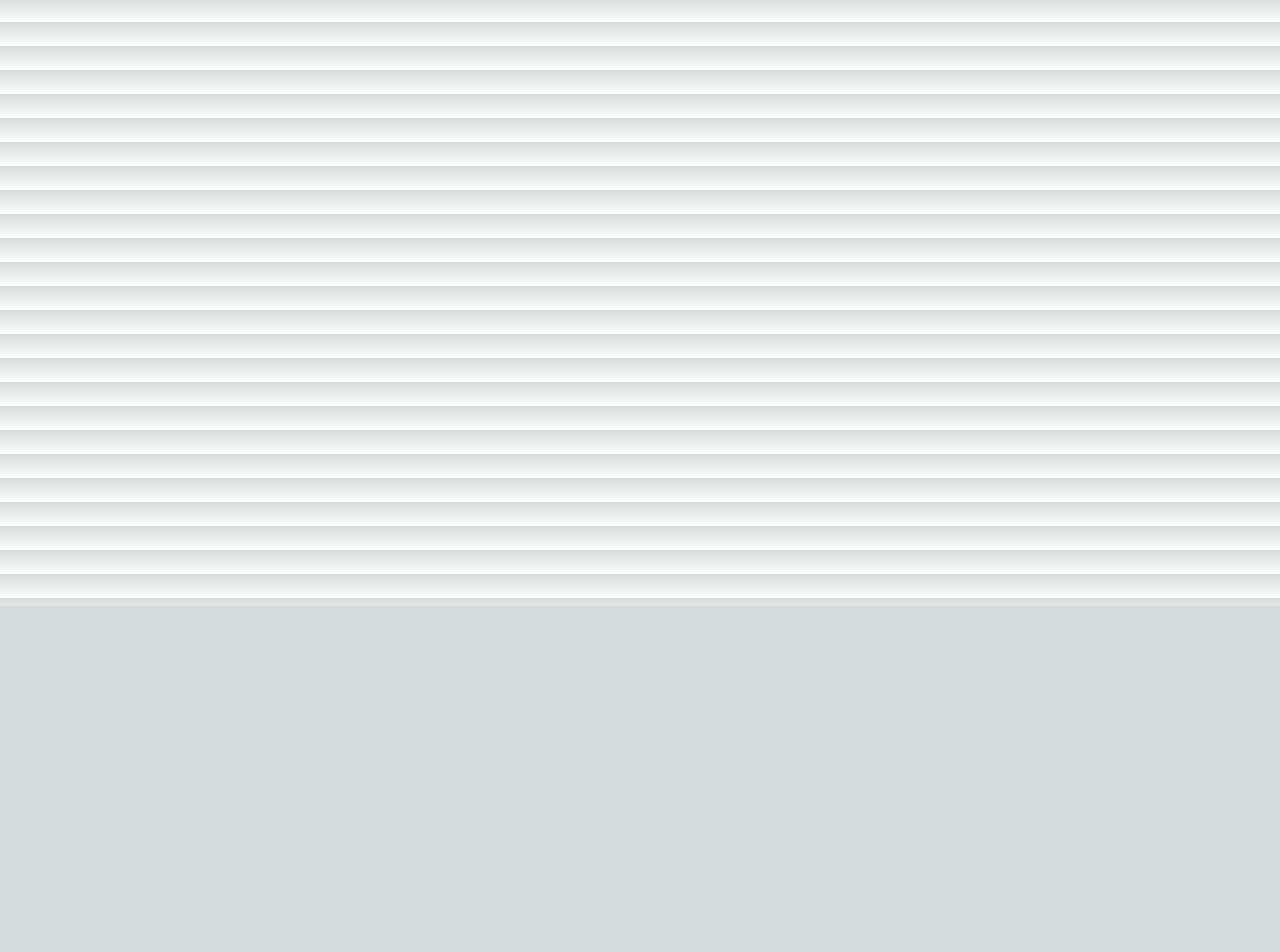
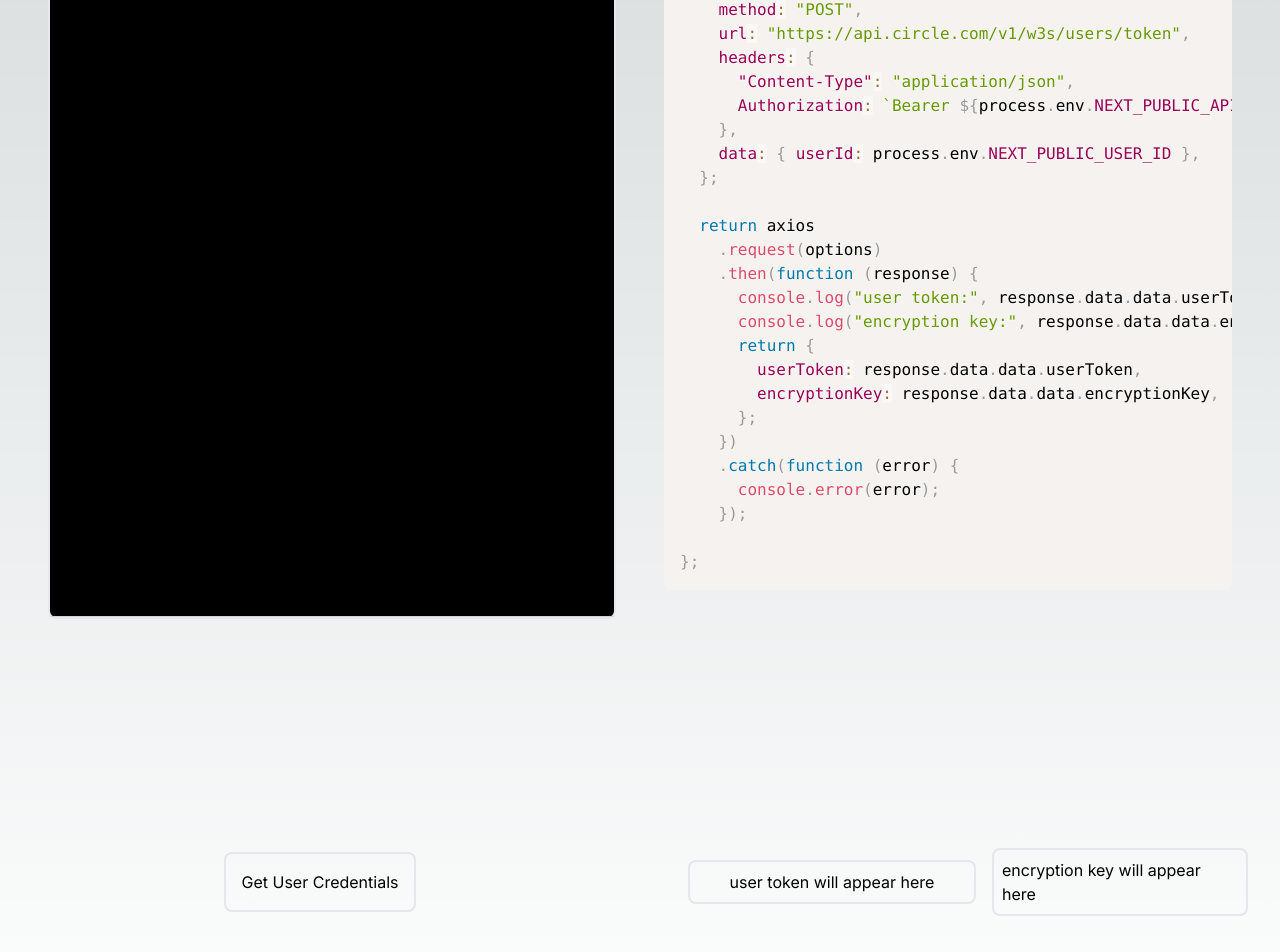
Before and after one commit to SimonYuvarlak/User-Controlled-Wallets, a Next.js app: page /acquire_session_token in a window 1280 px wide. Shown: the part 194-1146 px from the top of the page. Before the commit the page ends 800 px from the top, so only its background shows below. Built offline with nearby package versions, Linux system fonts and the light colour scheme.

Commit message:
acquire session page code

```diff
--- a/src/app/acquire_session_token/page.js
+++ b/src/app/acquire_session_token/page.js
@@ -1,15 +1,190 @@
 "use client";
-import React from "react";
+import { React, useState } from "react";
 import { acquire_session_token } from "../api/acquire_session_token/route";
+import { Prism as SyntaxHighlighter } from "react-syntax-highlighter";
+import { light } from "react-syntax-highlighter/dist/esm/styles/prism";
 
 const AcquireSessionToken = () => {
-  const retrieve_token = () => {
-    acquire_session_token();
+  const [userToken, setUserToken] = useState("user token will appear here");
+  const [encryptionKey, setEncryptionKey] = useState(
+    "encryption key will appear here"
+  );
+  const [codeCopied, setCodeCopied] = useState(false);
+  const [userTokenCopied, setUserTokenCopied] = useState(false);
+  const [encryptionKeyCopied, setEncryptionKeyCopied] = useState(false);
+  const [userCredentialCalled, setUserCredentialCalled] = useState(false);
+
+  const retrieve_user_credentials = async () => {
+    const response = await acquire_session_token();
+    setUserToken(response.userToken);
+    setEncryptionKey(response.encryptionKey);
+    setUserCredentialCalled(true);
   };
 
+  const copyCodeToClipboard = async () => {
+    await navigator.clipboard.writeText(codeString);
+    setCodeCopied(true);
+  };
+
+  const copyUserTokenToClipboard = async () => {
+    await navigator.clipboard.writeText(userToken);
+    setUserTokenCopied(true);
+  };
+
+  const copyEncryptionKeyToClipboard = async () => {
+    await navigator.clipboard.writeText(encryptionKey);
+    setEncryptionKeyCopied(true);
+  };
+
+  const trimUserToken = (token) => {
+    return token.slice(0, 5) + "..." + token.slice(-5);
+  };
+
+  const codeString = `
+import axios from "axios";
+
+export const acquire_session_token = async () => {
+
+  const options = {
+    method: "POST",
+    url: "https://api.circle.com/v1/w3s/users/token",
+    headers: {
+      "Content-Type": "application/json",
+      Authorization: \`Bearer \${process.env.NEXT_PUBLIC_API_KEY}\`,
+    },
+    data: { userId: process.env.NEXT_PUBLIC_USER_ID },
+  };
+
+  return axios
+    .request(options)
+    .then(function (response) {
+      console.log("user token:", response.data.data.userToken);
+      console.log("encryption key:", response.data.data.encryptionKey);
+      return {
+        userToken: response.data.data.userToken,
+        encryptionKey: response.data.data.encryptionKey,
+      };
+    })
+    .catch(function (error) {
+      console.error(error);
+    });
+
+};
+`.trim();
+
   return (
-    <div>
-      <button onClick={() => retrieve_token()}>Acquire Session Token</button>
+    <div className="grid grid-rows-3">
+      <div className="row-span-2 p-12">
+        <div className="grid grid-cols-2 h-full gap-12">
+          <div className="bg-black flex items-center justify-center rounded-lg border-2">
+            <p className="flex p-2 w-full overflow-auto h-full justify-center border-b border-gray-300 bg-gradient-to-b">
+              Welcome to your third challange for creating user controlled
+              wallets.
+              <br />
+              <br />
+              In this task, you will complete the third step of creating a user
+              controlled wallet, which is to get the session token and
+              encryption key.
+              <br />
+              Please note that, at this point, you should already have the User
+              ID.
+              <br />
+              <br />
+              What Are Session Token And Encryption Key?
+              <br />
+              <br />
+              A session token is a temporary credential that is generated by the
+              Circle API for authenticating the user for subsequent requests to
+              the API endpoints. A session token expires after a certain period
+              of time or when the user logs out.
+              <br />
+              An encryption key is a secret value that is derived from the
+              user's PIN or biometric data. It is used to encrypt and decrypt
+              the user's private keys, which are needed to sign transactions and
+              interact with smart contracts on the blockchain. The encryption
+              key is never stored or transmitted by Circle, and it is also used
+              to generate a challenge ID, which is a one-time code that is
+              required to initialize the user's wallets.
+              <br />
+              <br />
+              This task will be done as the same manner with the previous ones.
+              <br />
+              - You will be updating the code in the folder
+              ~/src/app/api/acquire_session_token/route.js.
+              <br />
+              - Once you get the session token and encryption key, you will add
+              them to your .env.local file under the names:
+              NEXT_PUBLIC_USER_TOKEN and NEXT_PUBLIC_ENCRYPTION_KEY.
+              <br />
+              - Even though the session token and encryption key are temporary,
+              the reason why you are adding them to your .env.local file is to
+              make sure that at the end of the user-controlled-wallet section,
+              in the .env.local file, you will have all the necessary
+              information to create a user-controlled-wallet.
+              <br />- You will upload the user token to the Risein platform.
+            </p>
+          </div>
+          <div className="relative group">
+            <button
+              className="absolute right-0 top-0 bg-red-500 text-white px-2 py-1 rounded opacity-0 group-hover:opacity-100 transition-opacity duration-200"
+              onClick={copyCodeToClipboard}
+            >
+              {codeCopied ? "Copied!" : "Copy to Clipboard"}
+            </button>
+            <div className="text-white overflow-x-auto font-mono">
+              <SyntaxHighlighter
+                className="custom-scrollbar rounded-lg"
+                language="javascript"
+                style={light}
+              >
+                {codeString}
+              </SyntaxHighlighter>
+            </div>
+          </div>
+        </div>
+      </div>
+      <div className="grid grid-cols-2">
+        <div className="flex items-center justify-center">
+          <button
+            onClick={() => {
+              retrieve_user_credentials();
+            }}
+            className="rounded-lg border-2 p-4 hover:bg-green-500"
+          >
+            Get User Credentials
+          </button>
+        </div>
+        <div className="grid grid-cols-2">
+          <div className="flex items-center justify-center">
+            <div className="relative group">
+              <button
+                className="absolute right-0 top-0 bg-red-500 text-white px-2 py-1 rounded opacity-0 group-hover:opacity-100 transition-opacity duration-200"
+                onClick={copyUserTokenToClipboard}
+              >
+                {userTokenCopied ? "Copied!" : "Copy to Clipboard"}
+              </button>
+              <div className="rounded-lg w-full p-2 border-2 mx-8 flex justify-center">
+                {userCredentialCalled ? trimUserToken(userToken) : userToken}
+              </div>
+            </div>
+          </div>
+          <div className="flex items-center justify-center">
+            <div className="relative group">
+              <button
+                className="absolute right-0 top-0 bg-red-500 text-white px-2 py-1 rounded opacity-0 group-hover:opacity-100 transition-opacity duration-200"
+                onClick={copyEncryptionKeyToClipboard}
+              >
+                {encryptionKeyCopied ? "Copied!" : "Copy to Clipboard"}
+              </button>
+              <div className="rounded-lg p-2 border-2 mx-8 flex justify-center">
+                {userCredentialCalled
+                  ? trimUserToken(encryptionKey)
+                  : encryptionKey}
+              </div>
+            </div>
+          </div>
+        </div>
+      </div>
     </div>
   );
 };
--- a/src/app/api/acquire_session_token/route.js
+++ b/src/app/api/acquire_session_token/route.js
@@ -11,11 +11,15 @@ export const acquire_session_token = async () => {
     data: { userId: process.env.NEXT_PUBLIC_USER_ID },
   };
 
-  axios
+  return axios
     .request(options)
     .then(function (response) {
-      console.log("response data:");
-      console.log(response);
+      console.log("user token:", response.data.data.userToken);
+      console.log("encryption key:", response.data.data.encryptionKey);
+      return {
+        userToken: response.data.data.userToken,
+        encryptionKey: response.data.data.encryptionKey,
+      };
     })
     .catch(function (error) {
       console.error(error);
```
